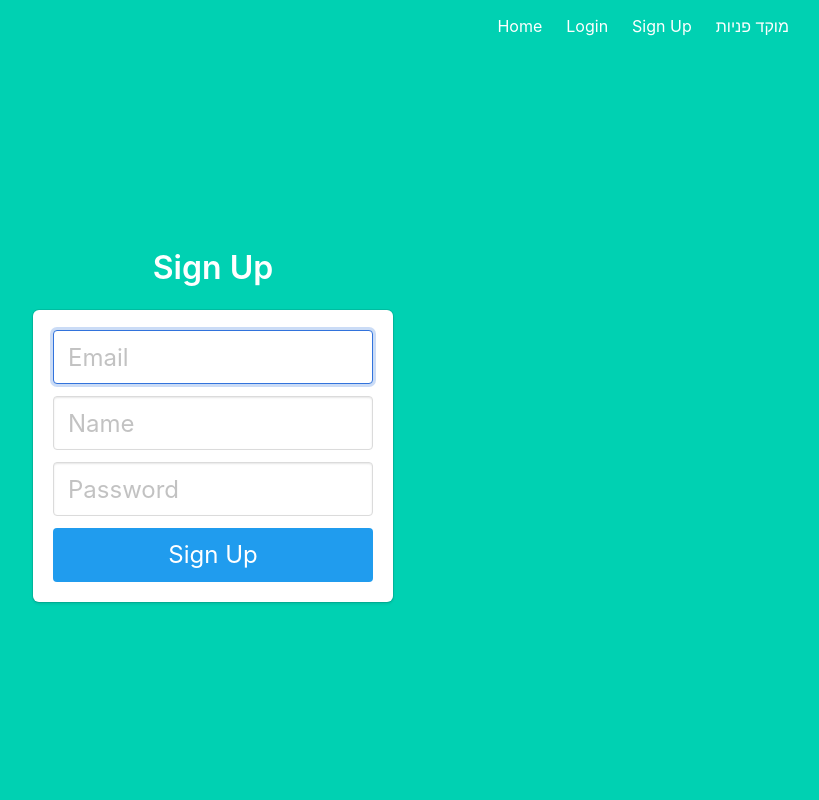
After one commit to MariaPlutman/Bootcamp-Final-Project, a Flask app: page /signup in a window 1280 px wide. The commit adds this page. Shown: the whole page, without its empty margins (427-1246 px from the left). Run offline with Flask 2, Linux system fonts and the light colour scheme.

Commit message:
correct the profile

```diff
--- a/crm_app/project/__init__.py
+++ b/crm_app/project/__init__.py
@@ -3,17 +3,17 @@ from flask_sqlalchemy import SQLAlchemy
 from flask_login import LoginManager
 
 db = SQLAlchemy()
-login_manager = LoginManager()
-app = Flask(__name__)
 
 
 def create_app():
+    app = Flask(__name__)
 
     app.config['SECRET_KEY'] = 'secret-key-goes-here'
     app.config['SQLALCHEMY_DATABASE_URI'] = 'sqlite:///db.sqlite'
 
     db.init_app(app)
 
+    login_manager = LoginManager()
     login_manager.login_view = 'auth.login'
     login_manager.init_app(app)
 
--- a/crm_app/project/auth_blueprint.py
+++ b/crm_app/project/auth_blueprint.py
@@ -1,7 +1,7 @@
 from flask import Blueprint, render_template, redirect, url_for, request, flash
 from werkzeug.security import generate_password_hash, check_password_hash
 from flask_login import login_user, logout_user, login_required
-from .models import User
+from .models import User, Client, Request, Project
 from . import db
 
 
@@ -29,8 +29,34 @@ def login_post():
     return redirect(url_for('main.profile'))
 
 
+@auth.route('/signup')
+def signup():
+    return render_template('signup.html')
+
+
+@auth.route('/signup', methods=['POST'])
+def signup_post():
+    email = request.form.get('email')
+    name = request.form.get('name')
+    password = request.form.get('password')
+
+    user = User.query.filter_by(email=email).first()
+
+    if user:
+        flash('Email address already exists')
+        return redirect(url_for('auth.signup'))
+
+    new_user = User(email=email, name=name,
+                    password=generate_password_hash(password, method='sha256'))
+
+    db.session.add(new_user)
+    db.session.commit()
+
+    return redirect(url_for('auth.login'))
+
+
 @auth.route('/logout')
 @login_required
 def logout():
     logout_user()
-    return redirect(url_for('login.html'))
+    return redirect(url_for('main.index'))
--- a/crm_app/project/templates/base.html
+++ b/crm_app/project/templates/base.html
@@ -5,7 +5,7 @@
     <meta charset="utf-8">
     <meta http-equiv="X-UA-Compatible" content="IE=edge">
     <meta name="viewport" content="width=device-width, initial-scale=1">
-    <title>CRM</title>
+    <title>My CRM</title>
     <link rel="stylesheet" href="https://cdnjs.cloudflare.com/ajax/libs/bulma/0.7.2/css/bulma.min.css" />
 </head>
 
@@ -30,13 +30,16 @@
                             <a href="{{ url_for('auth.login') }}" class="navbar-item">
                                 Login
                             </a>
+                            <a href="{{ url_for('auth.signup') }}" class="navbar-item">
+                                Sign Up
+                            </a>
                             {% endif %}
                             {% if current_user.is_authenticated %}
                             <a href="{{ url_for('auth.logout') }}" class="navbar-item">
                                 Logout
                             </a>
                             {% endif %}
-									 <a href="{{ url_for('main.index') }}" class="navbar-item">
+                            <a href="{{ url_for('main.my_request') }}" class="navbar-item">
                                 מוקד פניות
                             </a>
                         </div>
--- /dev/null
+++ b/crm_app/project/templates/signup.html
@@ -0,0 +1,38 @@
+{% extends "base.html" %}
+
+{% block content %}
+<div class="column is-4 is-offset-4">
+    <h3 class="title">Sign Up</h3>
+    <div class="box">
+		{% with messages = get_flashed_messages() %}
+		{% if messages %}
+			 <div class="notification is-danger">
+				  {{ messages[0] }}. Go to <a href="{{ url_for('auth.login') }}">login page</a>.
+			 </div>
+		{% endif %}
+		{% endwith %}
+		<form method="POST" action="/signup">
+        <form method="POST" action="/signup">
+            <div class="field">
+                <div class="control">
+                    <input class="input is-large" type="email" name="email" placeholder="Email" autofocus="">
+                </div>
+            </div>
+
+            <div class="field">
+                <div class="control">
+                    <input class="input is-large" type="text" name="name" placeholder="Name" autofocus="">
+                </div>
+            </div>
+
+            <div class="field">
+                <div class="control">
+                    <input class="input is-large" type="password" name="password" placeholder="Password">
+                </div>
+            </div>
+
+            <button class="button is-block is-info is-large is-fullwidth">Sign Up</button>
+        </form>
+    </div>
+</div>
+{% endblock %}
--- a/crm_app/wsgi.py
+++ b/crm_app/wsgi.py
@@ -1,5 +1,5 @@
-from project import app
-
+from project import create_app
+app = create_app()
 
 if __name__ == "__main__":
     app.run(debug=True)
```
Also changed, not shown: crm_app/project/main_blueprint.py (+17 -12 lines), crm_app/project/templates/index.html (added, +7 -0 lines), crm_app/requirments.txt (added, +13 -0 lines). Lines whose indentation alone changed are shown as unchanged.
